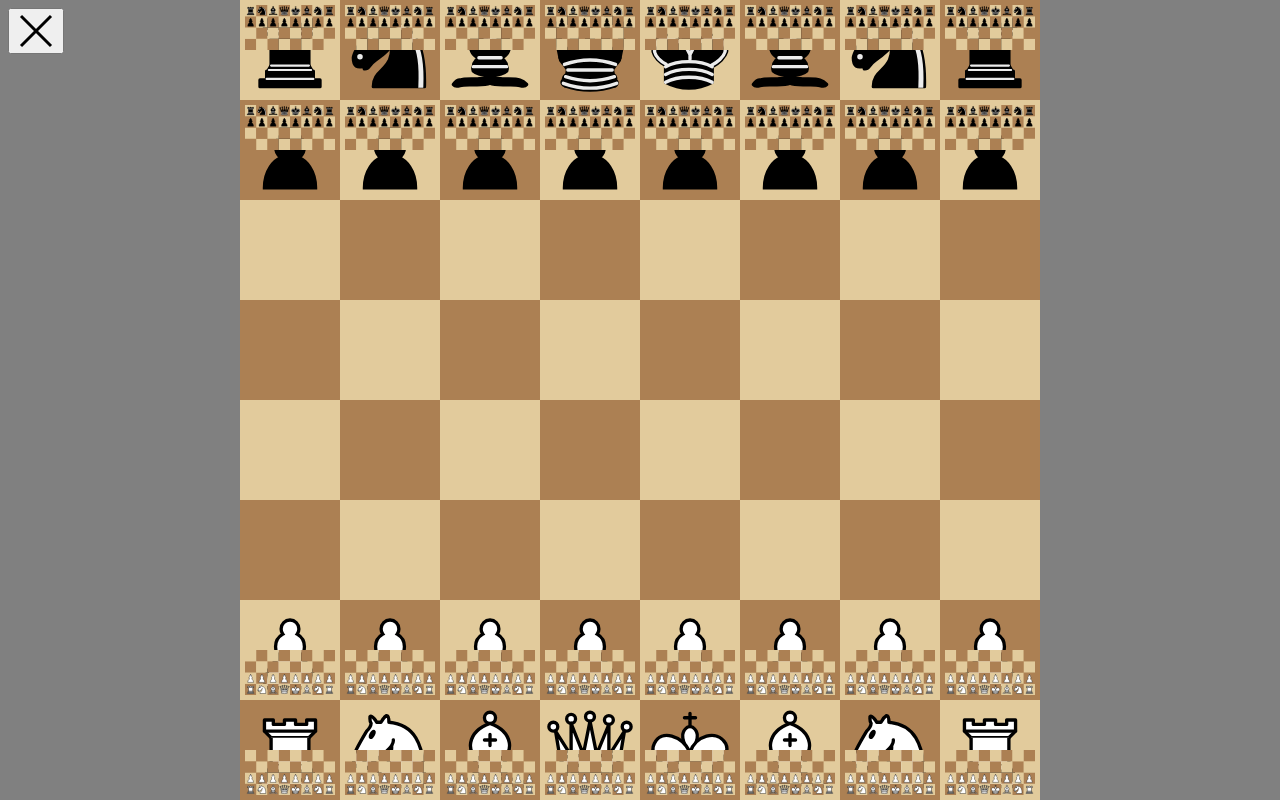
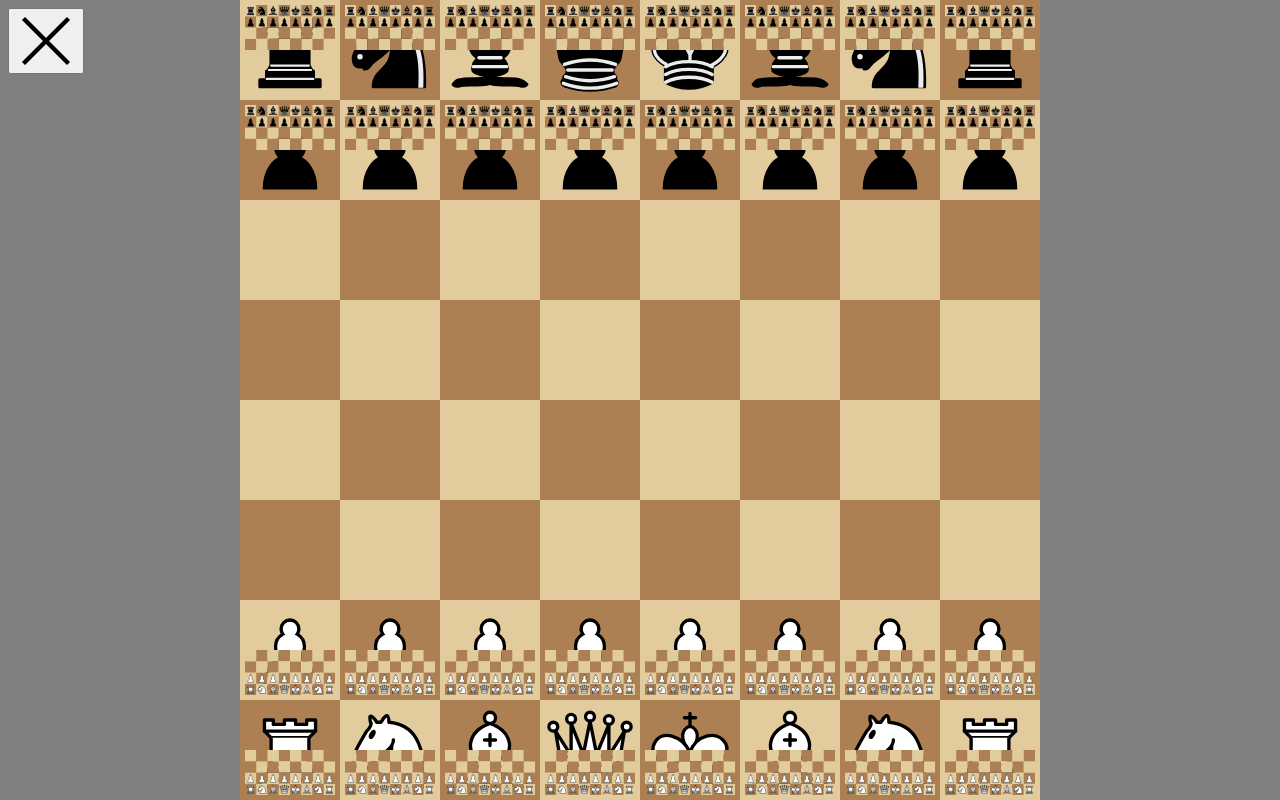
Before and after one commit to penteract/penteract.github.io, a plain HTML site: page halfchesschess.html in a window 1280 px wide. Drawn offline with Linux system fonts and the light colour scheme.

Commit message:
Make button clickable

```diff
--- a/halfchesschess.html
+++ b/halfchesschess.html
@@ -42,6 +42,9 @@ body{
 text{
   font-size: 80;
   pointer-events: none;
+}
+#resetturn{
+  position:fixed;
 }
 .hidden{
   display: none;
@@ -741,7 +744,7 @@ for fn in fs:
   <span id="mpmessage"></span><br>
 </div>
 <button id="resetturn" onclick="resetTurn()" >
-  <svg width="40" height="40" viewbox="0 0 40 40">
+  <svg width="60" height="60" viewbox="0 0 40 40">
     <line x1="5" y1="5" x2="35" y2="35" stroke="black" stroke-width="3"></line>
     <line x1="5" y1="35" x2="35" y2="5" stroke="black" stroke-width="3"></line>
   </svg>
```
